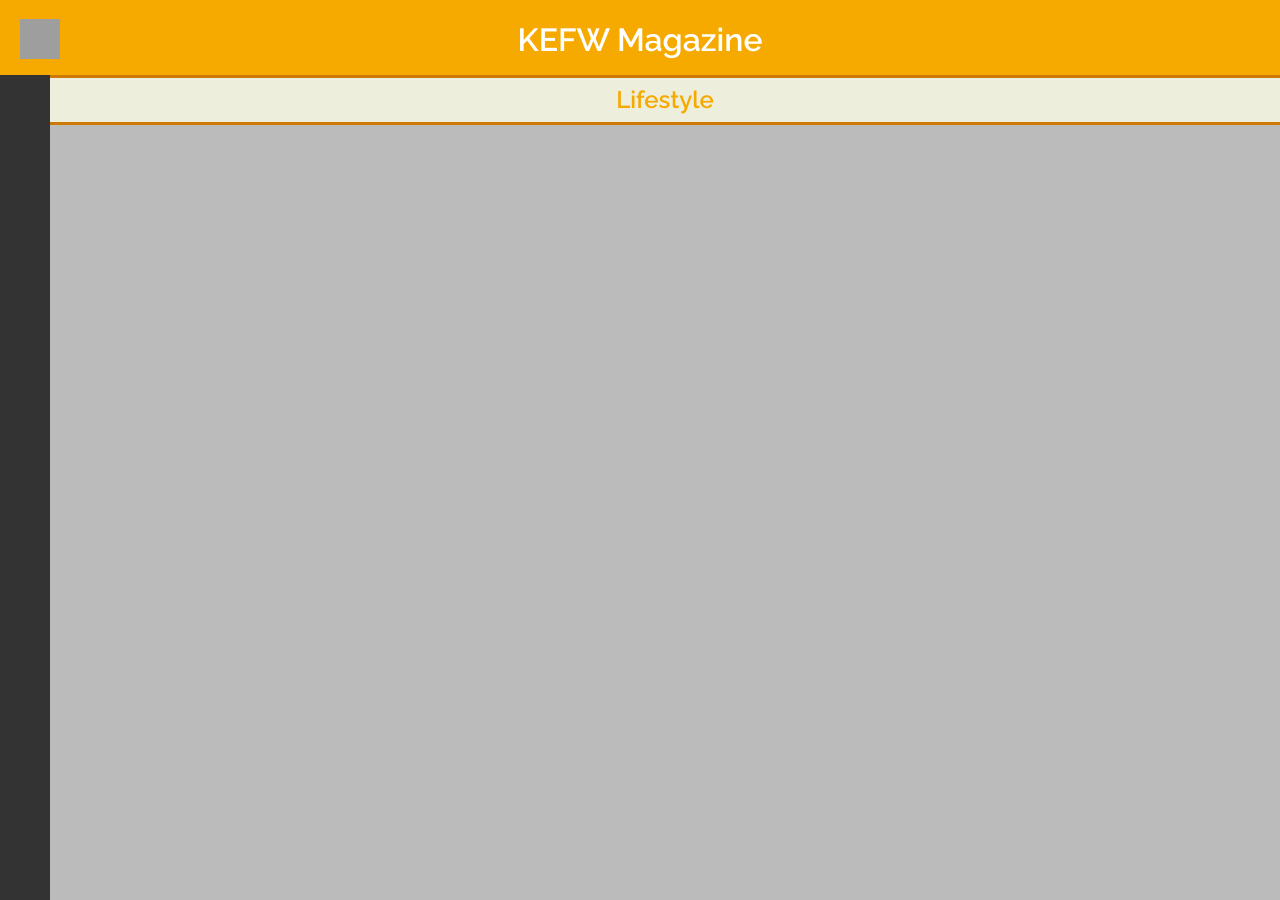
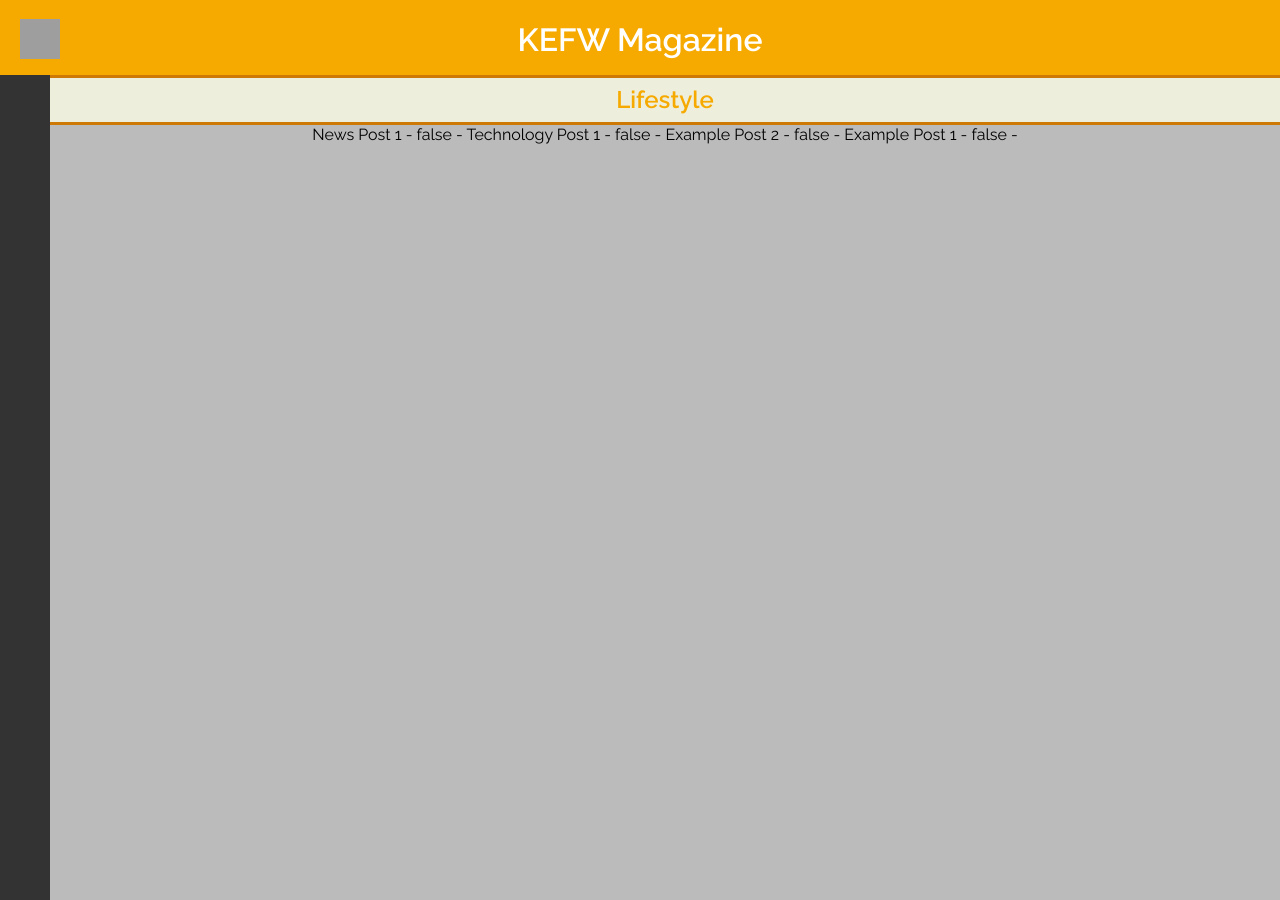
Before and after one commit to Kefwmag/kefwmag.github.io, a Jekyll site: the page built from lifestyle/index.html, in a window 1280 px wide and 900 px high. Built offline with Jekyll 4.4.1, drawn with Linux system fonts in a browser that asks for light colours; nearby versions of some CDN libraries; grey boxes are pictures that could not be loaded.

Commit message:
Update index.html

```diff
--- a/lifestyle/index.html
+++ b/lifestyle/index.html
@@ -7,6 +7,7 @@ layout: deep
     {% for post in site.posts %}
     {% assign flagInclude = false %}
     {% for category in categories %}{% if category == pageCat %}{% assign flagInclude = true %}{% endif %}{% endfor %}
+    {{ post.title }} - {{flagInclude}} - {{ categories }}
     {% if flagInclude %}
         <article class="{{ post.categories }}">
             <h1 class="storyName">{{ post.title }}</h1>
```
